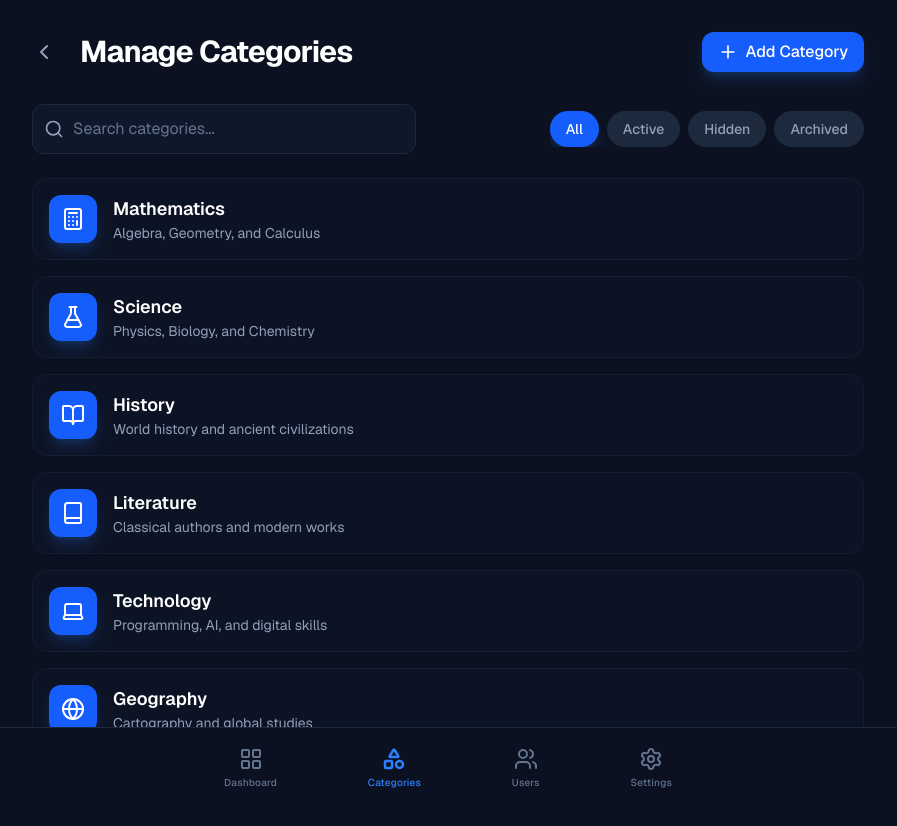
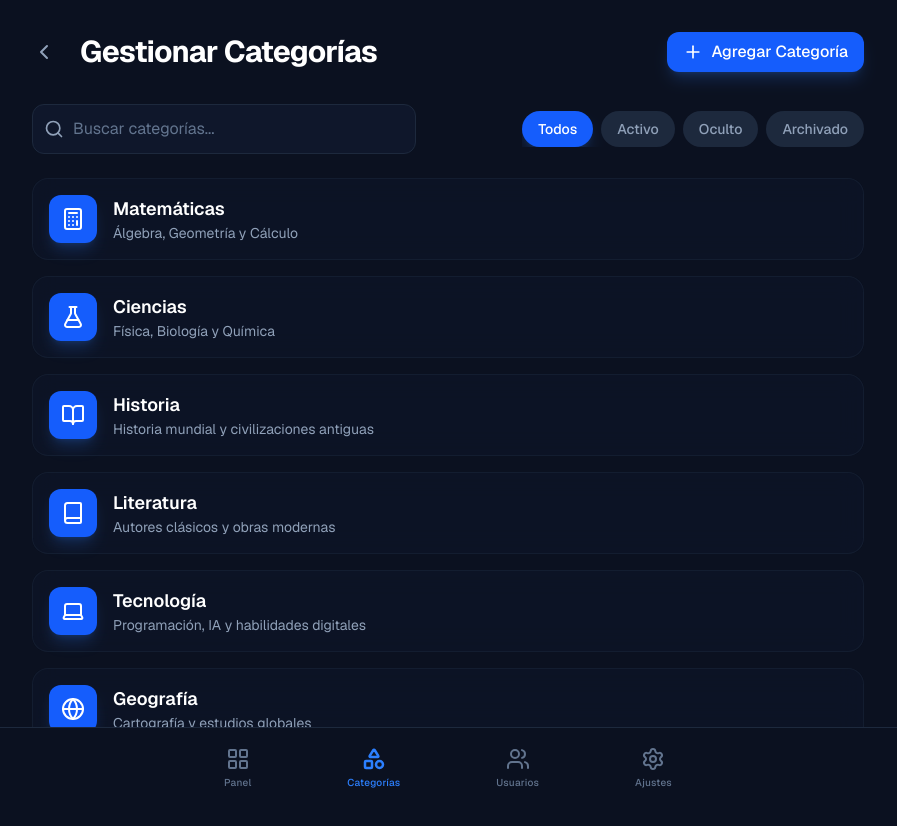
Before and after one commit to unerg-ortiz/edupractica-app, a Next.js app: page /1/admin/categories in a window 1280 px wide. Shown: the top 826 px of the page, without its empty margins (192-1089 px from the left). Built offline with nearby package versions, Linux system fonts and the light colour scheme.

Commit message:
feat: Implement admin category management with dedicated UI components, state store, and internationalization support.

```diff
--- a/app/[lang]/admin/categories/page.tsx
+++ b/app/[lang]/admin/categories/page.tsx
@@ -1,6 +1,7 @@
 'use client';
 
 import React, { useState } from 'react';
+import { useTranslations } from 'next-intl';
 import { CategoryList } from '@/components/admin/categories/CategoryList';
 import { CategoryForm } from '@/components/admin/categories/CategoryForm';
 import { Category } from '@/types/schema';
@@ -9,6 +10,7 @@ import Link from 'next/link';
 import { AdminBottomNav } from '@/components/admin/AdminBottomNav';
 
 export default function CategoriesPage() {
+    const t = useTranslations('Categories');
     const [isFormOpen, setIsFormOpen] = useState(false);
     const [editingCategory, setEditingCategory] = useState<Category | undefined>(undefined);
 
@@ -36,14 +38,14 @@ export default function CategoriesPage() {
                         <Link href="/admin" className="p-2 -ml-2 text-slate-400 hover:text-white transition-colors">
                             <ChevronLeft size={24} />
                         </Link>
-                        <h1 className="text-3xl font-bold text-white tracking-tight">Manage Categories</h1>
+                        <h1 className="text-3xl font-bold text-white tracking-tight">{t('title')}</h1>
                     </div>
                     <button
                         onClick={handleAddClick}
                         className="hidden md:flex items-center gap-2 bg-blue-600 hover:bg-blue-700 text-white px-4 py-2 rounded-xl font-medium transition-all shadow-lg shadow-blue-500/20 active:scale-95"
                     >
                         <Plus size={20} />
-                        <span>Add Category</span>
+                        <span>{t('add')}</span>
                     </button>
                     <button className="md:hidden p-2 text-slate-400">
                         <Settings size={24} />
--- a/app/[lang]/page.tsx
+++ b/app/[lang]/page.tsx
@@ -1,13 +1,14 @@
 import { useTranslations } from 'next-intl';
 
 export default function Home() {
-    const t = useTranslations();
+    const t = useTranslations('Home');
+    const tCommon = useTranslations();
 
     return (
         <div className="flex min-h-screen items-center justify-center bg-zinc-50 font-sans dark:bg-black">
             <main className="flex min-h-screen w-full max-w-3xl flex-col items-center justify-between py-32 px-16 bg-white dark:bg-black sm:items-start">
-                <h1 className="text-4xl font-bold">Edupractica App</h1>
-                <p className="mt-4 text-lg">{t('welcome')}</p>
+                <h1 className="text-4xl font-bold">{t('title')}</h1>
+                <p className="mt-4 text-lg">{tCommon('welcome')}</p>
             </main>
         </div>
     );
--- a/components/admin/AdminBottomNav.tsx
+++ b/components/admin/AdminBottomNav.tsx
@@ -1,16 +1,18 @@
 import React from 'react';
 import Link from 'next/link';
+import { useTranslations } from 'next-intl';
 import { LayoutGrid, Shapes, Users, Settings } from 'lucide-react';
 import { usePathname } from 'next/navigation';
 
 export const AdminBottomNav = () => {
     const pathname = usePathname();
+    const t = useTranslations('Admin.nav');
 
     const navItems = [
-        { name: 'Dashboard', icon: LayoutGrid, href: '/admin/dashboard' },
-        { name: 'Categories', icon: Shapes, href: '/admin/categories' },
-        { name: 'Users', icon: Users, href: '/admin/users' },
-        { name: 'Settings', icon: Settings, href: '/admin/settings' },
+        { name: t('dashboard'), icon: LayoutGrid, href: '/admin/dashboard' },
+        { name: t('categories'), icon: Shapes, href: '/admin/categories' },
+        { name: t('users'), icon: Users, href: '/admin/users' },
+        { name: t('settings'), icon: Settings, href: '/admin/settings' },
     ];
 
     return (
@@ -20,7 +22,7 @@ export const AdminBottomNav = () => {
                     const isActive = pathname?.includes(item.href);
                     return (
                         <Link
-                            key={item.name}
+                            key={item.href}
                             href={item.href}
                             className={`flex flex-col items-center gap-1 transition-colors ${isActive ? 'text-blue-500' : 'text-slate-500 hover:text-slate-300'
                                 }`}
--- a/components/admin/categories/CategoryForm.tsx
+++ b/components/admin/categories/CategoryForm.tsx
@@ -1,4 +1,5 @@
 import React from 'react';
+import { useTranslations } from 'next-intl';
 import { useForm, Controller } from 'react-hook-form';
 import { zodResolver } from '@hookform/resolvers/zod';
 import { CategorySchema, Category } from '@/types/schema';
@@ -12,6 +13,7 @@ interface CategoryFormProps {
 }
 
 export const CategoryForm: React.FC<CategoryFormProps> = ({ initialData, onClose }) => {
+    const t = useTranslations('Categories.form');
     const { addCategory, updateCategory } = useCategoryStore();
     const {
         register,
@@ -46,9 +48,9 @@ export const CategoryForm: React.FC<CategoryFormProps> = ({ initialData, onClose
     return (
         <div className="bg-slate-900 text-white p-6 rounded-2xl w-full max-w-2xl mx-auto shadow-2xl border border-slate-800">
             <div className="flex justify-between items-center mb-6">
-                <h2 className="text-2xl font-bold">{initialData ? 'Edit Category' : 'New Category'}</h2>
+                <h2 className="text-2xl font-bold">{initialData ? t('editTitle') : t('newTitle')}</h2>
                 <button onClick={onClose} className="text-slate-400 hover:text-white">
-                    Close
+                    {t('close')}
                 </button>
             </div>
 
@@ -56,34 +58,34 @@ export const CategoryForm: React.FC<CategoryFormProps> = ({ initialData, onClose
                 {/* Helper for "unique name" validation mockup */}
                 <div className="space-y-2">
                     <div className="flex justify-between">
-                        <label className="text-xs font-semibold text-slate-400 uppercase tracking-wider">Category Name</label>
+                        <label className="text-xs font-semibold text-slate-400 uppercase tracking-wider">{t('nameLabel')}</label>
                         <span className="text-xs text-slate-500">{nameValue?.length || 0} / 50</span>
                     </div>
                     <input
                         {...register('name')}
                         className="w-full bg-slate-800 border border-slate-700 rounded-lg p-3 text-white focus:outline-none focus:border-blue-500 transition-colors"
-                        placeholder="e.g. Computer Science"
+                        placeholder={t('namePlaceholder')}
                     />
                     {errors.name && <p className="text-red-500 text-sm mt-1">{errors.name.message}</p>}
                     {!errors.name && nameValue && (
                         <p className="text-green-500 text-sm mt-1 flex items-center gap-1">
-                            This name is available and unique.
+                            {t('available')}
                         </p>
                     )}
                 </div>
 
                 <div className="space-y-2">
-                    <label className="text-xs font-semibold text-slate-400 uppercase tracking-wider">Description</label>
+                    <label className="text-xs font-semibold text-slate-400 uppercase tracking-wider">{t('descriptionLabel')}</label>
                     <textarea
                         {...register('description')}
                         rows={4}
                         className="w-full bg-slate-800 border border-slate-700 rounded-lg p-3 text-white focus:outline-none focus:border-blue-500 transition-colors"
-                        placeholder="Summarize the category content..."
+                        placeholder={t('descriptionPlaceholder')}
                     />
                 </div>
 
                 <div className="space-y-2">
-                    <label className="text-xs font-semibold text-slate-400 uppercase tracking-wider">Select Icon</label>
+                    <label className="text-xs font-semibold text-slate-400 uppercase tracking-wider">{t('selectIcon')}</label>
                     <Controller
                         control={control}
                         name="icon"
@@ -101,19 +103,19 @@ export const CategoryForm: React.FC<CategoryFormProps> = ({ initialData, onClose
                         className="w-5 h-5 rounded border-slate-700 bg-slate-800 text-blue-600 focus:ring-blue-500 focus:ring-offset-slate-900"
                     />
                     <label htmlFor="isActive" className="text-sm font-medium text-slate-300 cursor-pointer select-none">
-                        Active Category
+                        {t('activeLabel')}
                     </label>
                 </div>
 
                 <div className="pt-4 border-t border-slate-800">
-                    <h3 className="text-xs font-semibold text-slate-400 uppercase tracking-wider mb-4">Live Preview</h3>
+                    <h3 className="text-xs font-semibold text-slate-400 uppercase tracking-wider mb-4">{t('preview')}</h3>
                     <div className="bg-slate-800/50 p-4 rounded-xl border border-slate-700/50 flex items-center gap-4">
                         <div className="w-12 h-12 rounded-lg bg-blue-500 flex items-center justify-center text-white shadow-lg shadow-blue-500/20">
                             {IconPreview && <IconPreview size={24} />}
                         </div>
                         <div>
-                            <h4 className="font-bold text-lg">{nameValue || 'Category Name'}</h4>
-                            <p className="text-slate-400 text-sm line-clamp-2">{descriptionValue || 'Category descriptions appear here...'}</p>
+                            <h4 className="font-bold text-lg">{nameValue || t('previewName')}</h4>
+                            <p className="text-slate-400 text-sm line-clamp-2">{descriptionValue || t('previewDescription')}</p>
                         </div>
                     </div>
                 </div>
@@ -124,13 +126,13 @@ export const CategoryForm: React.FC<CategoryFormProps> = ({ initialData, onClose
                         onClick={onClose}
                         className="px-6 py-2 rounded-lg text-slate-300 font-medium hover:bg-white/5 transition-colors"
                     >
-                        Cancel
+                        {t('cancel')}
                     </button>
                     <button
                         type="submit"
                         className="px-6 py-2 rounded-lg bg-blue-600 text-white font-medium hover:bg-blue-700 transition-colors shadow-lg shadow-blue-600/20"
                     >
-                        Save
+                        {t('save')}
                     </button>
                 </div>
             </form>
--- a/components/admin/categories/CategoryItem.tsx
+++ b/components/admin/categories/CategoryItem.tsx
@@ -1,4 +1,5 @@
 import React from 'react';
+import { useTranslations } from 'next-intl';
 import { Category } from '@/types/schema';
 import { Pencil, Trash2 } from 'lucide-react';
 import { getIcon } from './iconMap';
@@ -10,6 +11,8 @@ interface CategoryItemProps {
 }
 
 export const CategoryItem: React.FC<CategoryItemProps> = ({ category, onEdit, onDelete }) => {
+    const t = useTranslations('Categories.item');
+
     return (
         <div className="bg-slate-900/50 backdrop-blur-md rounded-2xl p-4 flex items-center justify-between group transition-all hover:bg-slate-800/80 border border-slate-800/50 hover:border-slate-700">
             <div className="flex items-center gap-4">
@@ -25,14 +28,14 @@ export const CategoryItem: React.FC<CategoryItemProps> = ({ category, onEdit, on
                 <button
                     onClick={() => onEdit(category)}
                     className="p-2 rounded-lg text-slate-400 hover:text-white hover:bg-white/10 transition-colors"
-                    title="Edit"
+                    title={t('edit')}
                 >
                     <Pencil size={18} />
                 </button>
                 <button
                     onClick={() => category.id && onDelete(category.id)}
                     className="p-2 rounded-lg text-red-400 hover:text-red-300 hover:bg-red-500/10 transition-colors"
-                    title="Delete"
+                    title={t('delete')}
                 >
                     <Trash2 size={18} />
                 </button>
--- a/components/admin/categories/CategoryList.tsx
+++ b/components/admin/categories/CategoryList.tsx
@@ -1,4 +1,5 @@
 import React from 'react';
+import { useTranslations } from 'next-intl';
 import { useCategoryStore } from '@/store/categoryStore';
 import { CategoryItem } from './CategoryItem';
 import { Search, Plus } from 'lucide-react';
@@ -10,6 +11,7 @@ interface CategoryListProps {
 }
 
 export const CategoryList: React.FC<CategoryListProps> = ({ onAddCategory, onEditCategory }) => {
+    const t = useTranslations('Categories');
     const { categories, searchQuery, filter, setSearchQuery, setFilter, deleteCategory, getFilteredCategories } = useCategoryStore();
 
     const filteredCategories = getFilteredCategories();
@@ -21,7 +23,7 @@ export const CategoryList: React.FC<CategoryListProps> = ({ onAddCategory, onEdi
                     <Search className="absolute left-3 top-1/2 -translate-y-1/2 text-slate-400" size={20} />
                     <input
                         type="text"
-                        placeholder="Search categories..."
+                        placeholder={t('search')}
                         value={searchQuery}
                         onChange={(e) => setSearchQuery(e.target.value)}
                         className="w-full bg-slate-900 border border-slate-800 rounded-xl py-3 pl-10 pr-4 text-white focus:outline-none focus:border-blue-500 transition-colors placeholder:text-slate-500"
@@ -33,11 +35,11 @@ export const CategoryList: React.FC<CategoryListProps> = ({ onAddCategory, onEdi
                             key={f}
                             onClick={() => setFilter(f)}
                             className={`px-4 py-2 rounded-full text-sm font-medium capitalize transition-colors whitespace-nowrap ${filter === f
-                                    ? 'bg-blue-600 text-white shadow-lg shadow-blue-500/20'
-                                    : 'bg-slate-800 text-slate-400 hover:bg-slate-700 hover:text-white'
+                                ? 'bg-blue-600 text-white shadow-lg shadow-blue-500/20'
+                                : 'bg-slate-800 text-slate-400 hover:bg-slate-700 hover:text-white'
                                 }`}
                         >
-                            {f}
+                            {t(`filters.${f}`)}
                         </button>
                     ))}
                 </div>
@@ -46,7 +48,7 @@ export const CategoryList: React.FC<CategoryListProps> = ({ onAddCategory, onEdi
             <div className="grid gap-4">
                 {filteredCategories.length === 0 ? (
                     <div className="text-center py-12 text-slate-500">
-                        No categories found.
+                        {t('noCategories')}
                     </div>
                 ) : (
                     filteredCategories.map((category) => (
--- a/messages/es.json
+++ b/messages/es.json
@@ -1,3 +1,47 @@
 {
-    "welcome": "Bienvenido a Edupractica"
+    "welcome": "Bienvenido a Edupractica",
+    "Home": {
+        "title": "Edupractica App"
+    },
+    "Categories": {
+        "title": "Gestionar Categorías",
+        "add": "Agregar Categoría",
+        "search": "Buscar categorías...",
+        "noCategories": "No se encontraron categorías.",
+        "filters": {
+            "all": "Todos",
+            "active": "Activo",
+            "hidden": "Oculto",
+            "archived": "Archivado"
+        },
+        "form": {
+            "newTitle": "Nueva Categoría",
+            "editTitle": "Editar Categoría",
+            "close": "Cerrar",
+            "nameLabel": "Nombre de la Categoría",
+            "namePlaceholder": "ej. Informática",
+            "descriptionLabel": "Descripción",
+            "descriptionPlaceholder": "Resume el contenido de la categoría...",
+            "selectIcon": "Seleccionar Ícono",
+            "activeLabel": "Categoría Activa",
+            "preview": "Vista Previa",
+            "previewName": "Nombre de la Categoría",
+            "previewDescription": "La descripción de la categoría aparecerá aquí...",
+            "cancel": "Cancelar",
+            "save": "Guardar",
+            "available": "Este nombre está disponible y es único."
+        },
+        "item": {
+            "edit": "Editar",
+            "delete": "Eliminar"
+        }
+    },
+    "Admin": {
+        "nav": {
+            "dashboard": "Panel",
+            "categories": "Categorías",
+            "users": "Usuarios",
+            "settings": "Ajustes"
+        }
+    }
 }
--- a/store/categoryStore.ts
+++ b/store/categoryStore.ts
@@ -15,12 +15,12 @@ interface CategoryState {
 }
 
 const initialCategories: Category[] = [
-    { id: '1', name: 'Mathematics', description: 'Algebra, Geometry, and Calculus', icon: 'Calculator', isActive: true },
-    { id: '2', name: 'Science', description: 'Physics, Biology, and Chemistry', icon: 'FlaskConical', isActive: true },
-    { id: '3', name: 'History', description: 'World history and ancient civilizations', icon: 'BookOpen', isActive: true },
-    { id: '4', name: 'Literature', description: 'Classical authors and modern works', icon: 'Book', isActive: true },
-    { id: '5', name: 'Technology', description: 'Programming, AI, and digital skills', icon: 'Laptop', isActive: true },
-    { id: '6', name: 'Geography', description: 'Cartography and global studies', icon: 'Globe', isActive: true },
+    { id: '1', name: 'Matemáticas', description: 'Álgebra, Geometría y Cálculo', icon: 'Calculator', isActive: true },
+    { id: '2', name: 'Ciencias', description: 'Física, Biología y Química', icon: 'FlaskConical', isActive: true },
+    { id: '3', name: 'Historia', description: 'Historia mundial y civilizaciones antiguas', icon: 'BookOpen', isActive: true },
+    { id: '4', name: 'Literatura', description: 'Autores clásicos y obras modernas', icon: 'Book', isActive: true },
+    { id: '5', name: 'Tecnología', description: 'Programación, IA y habilidades digitales', icon: 'Laptop', isActive: true },
+    { id: '6', name: 'Geografía', description: 'Cartografía y estudios globales', icon: 'Globe', isActive: true },
 ];
 
 export const useCategoryStore = create<CategoryState>((set, get) => ({
```
